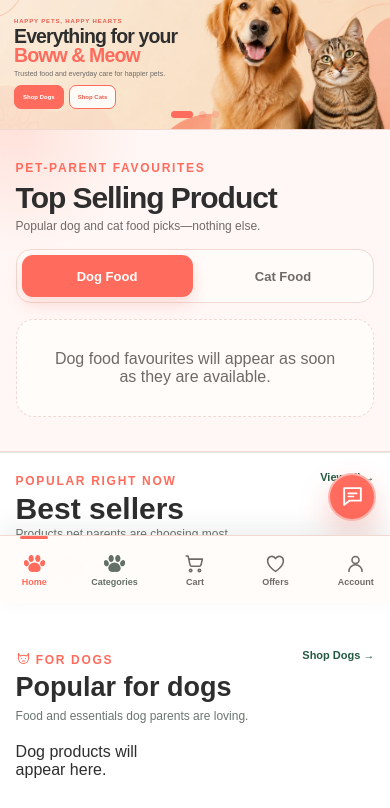
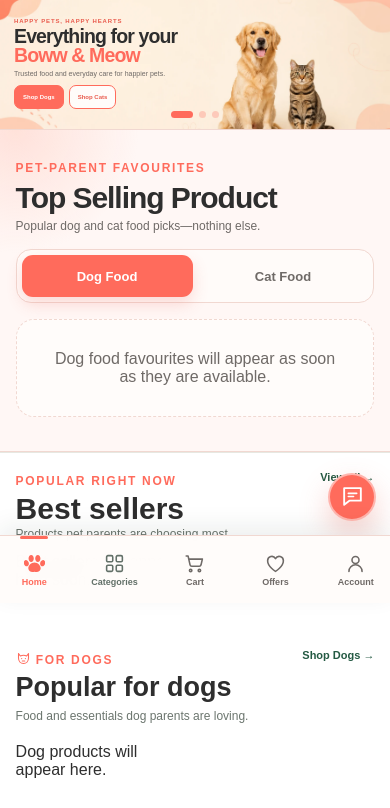
Before and after one commit to hunkeyvortex/bows-and-meows, a Django app: page / in a window 390 px wide. Shown: the part 241-1049 px from the top of the page. Run offline with Django 5.2, Linux system fonts and the light colour scheme; data that the repository does not hold is empty.

Commit message:
Fix category icon and mobile hero crop

```diff
--- a/store/templates/store/base.html
+++ b/store/templates/store/base.html
@@ -201,7 +201,7 @@
         <span>Home</span>
     </a>
     <button type="button" class="bm-mobile-dock-button{% if request.resolver_match.url_name == 'dog_products' or request.resolver_match.url_name == 'cat_products' or request.resolver_match.url_name == 'medicine_products' or request.resolver_match.url_name == 'wellness_products' or request.resolver_match.url_name == 'grooming_products' or request.resolver_match.url_name == 'bird_products' or request.resolver_match.url_name == 'small_pet_products' or request.resolver_match.url_name == 'farm_animal_products' or request.resolver_match.url_name == 'fish_reptile_products' %} is-active{% endif %}" data-category-open aria-controls="bm-category-sheet" aria-expanded="false">
-        <svg class="bm-icon"><use href="{% static 'store/icons.svg' %}#paw"></use></svg>
+        <svg class="bm-icon outline"><use href="{% static 'store/icons.svg' %}#categories"></use></svg>
         <span>Categories</span>
     </button>
     <a href="{% url 'cart' %}" class="{% if request.resolver_match.url_name == 'cart' %}is-active{% endif %}">
--- a/store/templates/store/home.html
+++ b/store/templates/store/home.html
@@ -2,7 +2,7 @@
 {% load static %}
 
 
-{% block extra_css %}<link rel="stylesheet" href="{% static 'store/home-page.css' %}?v=coral-20260830-5">{% endblock %}
+{% block extra_css %}<link rel="stylesheet" href="{% static 'store/home-page.css' %}?v=coral-20260830-6">{% endblock %}
 {% block title %}
 Boww & Meow | Pet Food, Care & Essentials
 {% endblock %}
@@ -14,7 +14,7 @@ Boww & Meow | Pet Food, Care & Essentials
 
     <!-- 1. Boww & Meow campaign -->
     <section class="bm3-slide bm3-house-slide is-active">
-        <img class="bm3-house-art" src="{% static 'store/images/campaign/boww-meow-care-wide-v2.webp' %}" alt="Happy golden retriever and tabby cat" width="1774" height="887" decoding="async" fetchpriority="high">
+        <img class="bm3-house-art" src="{% static 'store/images/campaign/boww-meow-care-wide-v3.webp' %}" alt="Happy golden retriever and tabby cat" width="1774" height="887" decoding="async" fetchpriority="high">
         <div class="bm3-house-copy">
             <span>HAPPY PETS, HAPPY HEARTS</span>
             <h1>Everything for your <strong>Boww &amp; Meow</strong></h1>
```
Also changed, not shown: store/static/store/icons.svg, store/static/store/images/campaign/boww-meow-care-wide-v3.webp (added).
